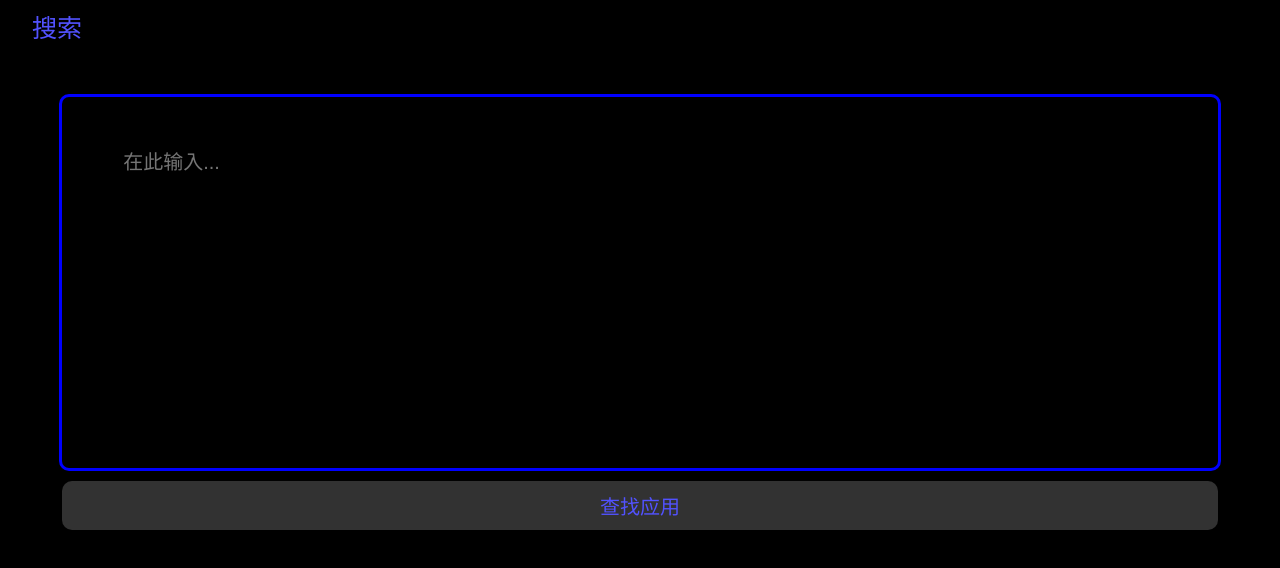
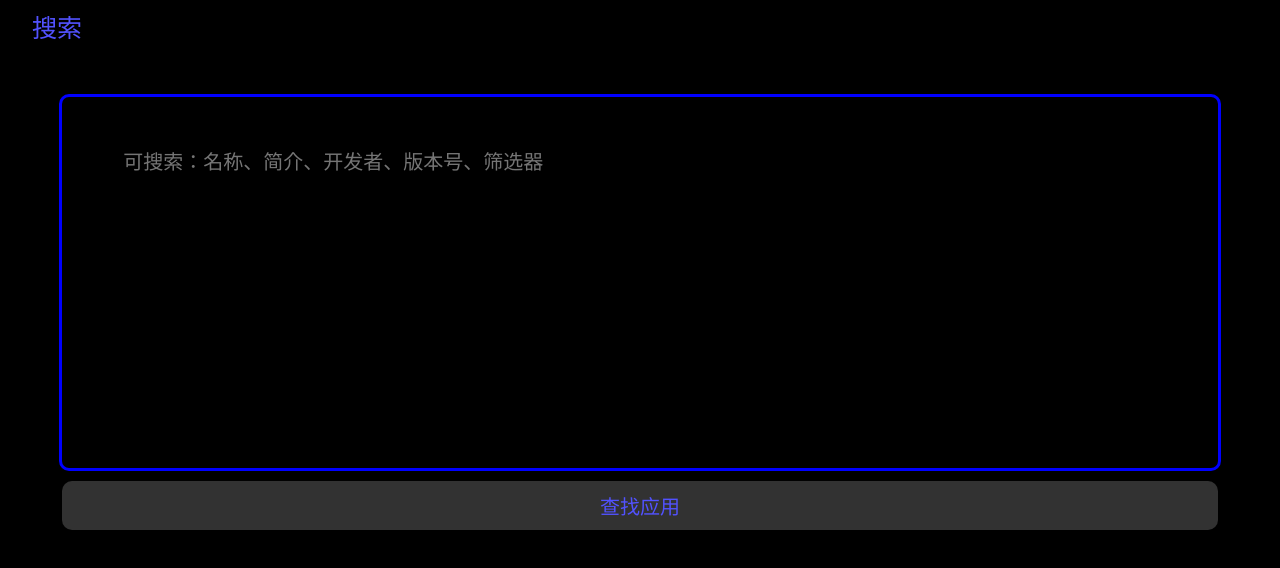
Before and after one commit to WanNianQingShi/WatchAppStore, a plain HTML site: page index.html in a window 1280 px wide. Both pictures are taken after a click on the button "搜索". Drawn offline with Linux system fonts and the light colour scheme.

Commit message:
Update index.html

```diff
--- a/index.html
+++ b/index.html
@@ -62,7 +62,7 @@
             <div class="page-name">搜索</div>
         </div>
         <div class="page-body">
-            <textarea id="app-search-input" class="app-search-input" onkeydown="preventEnter(event)" placeholder="在此输入..." style="resize: none;" ></textarea>
+            <textarea id="app-search-input" class="app-search-input" onkeydown="preventEnter(event)" placeholder="可搜索：名称、简介、开发者、版本号、筛选器" style="resize: none;" ></textarea>
             <button id="app-search-submit" class="btn" onclick="outSearchResult(event)">查找应用</button>
         </div>
     </div>
```
